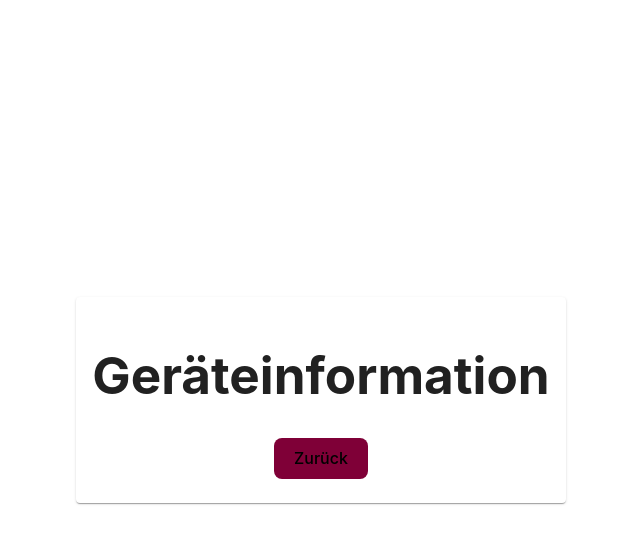
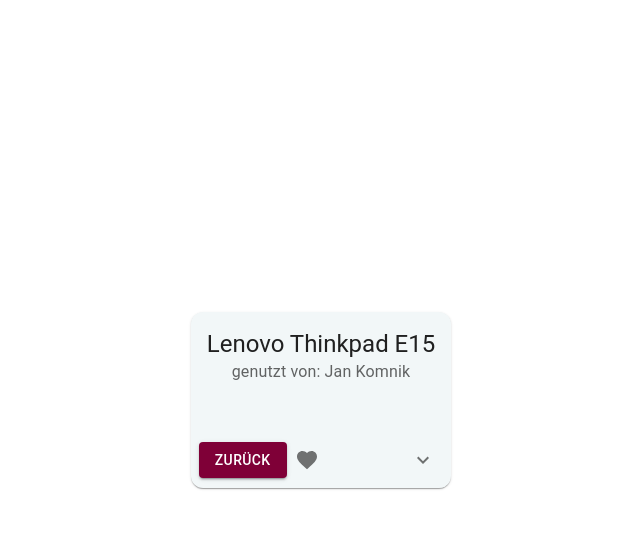
Before and after one commit to DerNikJakom/inventory-manager, a React (Vite) app: page / in a window 1280 px wide. Both pictures are taken after a click on the button "GERÄTEINFORMATION EINSEHEN". Shown: the top 544 px of the page, without its empty margins (319-959 px from the left). Built offline with nearby package versions, Linux system fonts and the light colour scheme.

Commit message:
update functionality and layout

```diff
--- /dev/null
+++ b/src/components/AlertDialog.jsx
@@ -0,0 +1,49 @@
+import * as React from "react";
+import Button from "@mui/material/Button";
+import Dialog from "@mui/material/Dialog";
+import DialogActions from "@mui/material/DialogActions";
+import DialogContent from "@mui/material/DialogContent";
+import DialogContentText from "@mui/material/DialogContentText";
+import DialogTitle from "@mui/material/DialogTitle";
+
+export default function AlertDialog() {
+  const [open, setOpen] = React.useState(true);
+
+  const handleClickOpen = () => {
+    setOpen(true);
+  };
+
+  const handleClose = () => {
+    setOpen(false);
+  };
+
+  return (
+    <React.Fragment>
+      <Button variant="outlined" onClick={handleClickOpen}>
+        Open alert dialog
+      </Button>
+      <Dialog
+        open={open}
+        onClose={handleClose}
+        aria-labelledby="alert-dialog-title"
+        aria-describedby="alert-dialog-description"
+      >
+        <DialogTitle id="alert-dialog-title">
+          {"Use Google's location service?"}
+        </DialogTitle>
+        <DialogContent>
+          <DialogContentText id="alert-dialog-description">
+            Let Google help apps determine location. This means sending
+            anonymous location data to Google, even when no apps are running.
+          </DialogContentText>
+        </DialogContent>
+        <DialogActions>
+          <Button onClick={handleClose}>Disagree</Button>
+          <Button onClick={handleClose} autoFocus>
+            Agree
+          </Button>
+        </DialogActions>
+      </Dialog>
+    </React.Fragment>
+  );
+}
--- a/src/components/BackButton.jsx
+++ b/src/components/BackButton.jsx
@@ -1,12 +1,28 @@
 import React from "react";
+import Button from "@mui/material/Button";
+import { createTheme, ThemeProvider } from "@mui/material/styles";
+
+const { palette } = createTheme();
+const { augmentColor } = palette;
+const createColor = (mainColor) => augmentColor({ color: { main: mainColor } });
+const theme = createTheme({
+  palette: {
+    aliceBlue: createColor("#F2F7F8"),
+    askumaRed: createColor("#7F0037"),
+    white: createColor("#FFFFFF"),
+  },
+});
 
 export default function BackButton(props) {
   return (
-    <button
-      style={{ backgroundColor: "#7F0037" }}
-      onClick={() => props.goBack("")}
-    >
-      Zurück
-    </button>
+    <ThemeProvider theme={theme}>
+      <Button
+        color="askumaRed"
+        variant="contained"
+        onClick={() => props.goBack("")}
+      >
+        {props.value}
+      </Button>
+    </ThemeProvider>
   );
 }
--- a/src/components/DeviceInformation.jsx
+++ b/src/components/DeviceInformation.jsx
@@ -1,17 +1,80 @@
 import React from "react";
+import { styled } from "@mui/material/styles";
 import Card from "@mui/material/Card";
+import CardHeader from "@mui/material/CardHeader";
 import CardContent from "@mui/material/CardContent";
+import CardActions from "@mui/material/CardActions";
+import Collapse from "@mui/material/Collapse";
+import IconButton from "@mui/material/IconButton";
+import Typography from "@mui/material/Typography";
+import FavoriteIcon from "@mui/icons-material/Favorite";
+import ExpandMoreIcon from "@mui/icons-material/ExpandMore";
 import BackButton from "./BackButton";
 
+// export default function DeviceInformation(props) {
+//   return (
+//     <>
+//       <Card sx={{ borderRadius: 3, backgroundColor: "#F2F7F8" }}>
+//         <CardContent>
+//           <h1>Geräteinformation</h1>
+//           <BackButton goBack={props.goBack} value="Zurück" />
+//         </CardContent>
+//       </Card>
+//     </>
+//   );
+// }
+
+const ExpandMore = styled((props) => {
+  const { expand, ...other } = props;
+  return <IconButton {...other} />;
+})(({ theme, expand }) => ({
+  transform: !expand ? "rotate(0deg)" : "rotate(180deg)",
+  marginLeft: "auto",
+  transition: theme.transitions.create("transform", {
+    duration: theme.transitions.duration.shortest,
+  }),
+}));
+
 export default function DeviceInformation(props) {
+  const [expanded, setExpanded] = React.useState(false);
+
+  const handleExpandClick = () => {
+    setExpanded(!expanded);
+  };
+
   return (
-    <>
-      <Card>
+    <Card sx={{ borderRadius: 3, backgroundColor: "#F2F7F8", maxWidth: 600 }}>
+      <CardHeader
+        title="Lenovo Thinkpad E15"
+        subheader="genutzt von: Jan Komnik"
+      />
+      <CardContent>
+        {/* <Typography variant="body2" color="text.secondary">
+          This impressive paella is a perfect party dish and a fun meal to cook
+          together with your guests. Add 1 cup of frozen peas along with the
+          mussels, if you like.
+        </Typography> */}
+      </CardContent>
+      <CardActions disableSpacing>
+        <BackButton value="Zurück" goBack={props.goBack} />
+        <IconButton aria-label="add to favorites">
+          <FavoriteIcon />
+        </IconButton>
+        <ExpandMore
+          expand={expanded}
+          onClick={handleExpandClick}
+          aria-expanded={expanded}
+          aria-label="show more"
+        >
+          <ExpandMoreIcon />
+        </ExpandMore>
+      </CardActions>
+      <Collapse in={expanded} timeout="auto" unmountOnExit>
         <CardContent>
-          <h1>Geräteinformation</h1>
-          <BackButton goBack={props.goBack} />
+          <Typography paragraph>Method:</Typography>
+          <Typography paragraph>Heat 1/2 cup of the br</Typography>
         </CardContent>
-      </Card>
-    </>
+      </Collapse>
+    </Card>
   );
 }
--- a/src/components/Home.jsx
+++ b/src/components/Home.jsx
@@ -1,12 +1,12 @@
 import React, { useState } from "react";
 import InventoryTable from "./InventoryTable";
 import MenuButtons from "./MenuButtons";
-import BackButton from "./BackButton";
 import Card from "@mui/material/Card";
 import CardContent from "@mui/material/CardContent";
 import CardActions from "@mui/material/CardActions";
 import DeviceInformation from "./DeviceInformation";
 import LogOut from "./LogOut";
+import AlertDialog from "./AlertDialog";
 
 export default function Home(props) {
   const [request, setRequest] = useState("");
@@ -23,21 +23,23 @@
     case "logOutBtn":
       console.log("Case: Logout");
       return (
-        <>
-          <LogOut goBack={setRequest} logOut={props.logOut} />
-        </>
+        // TODO: AlertDialog einbauen
+        // <AlertDialog />
+        <LogOut goBack={setRequest} logOut={props.logOut} />
       );
 
     default:
       console.log(`Case: Default`);
       // TODO: Card Design wie in Figma
       return (
-        <Card sx={{ borderRadius: 3, backgroundColor: "#F2F7F8" }}>
+        <Card
+          sx={{ borderRadius: 3, backgroundColor: "#F2F7F8", minWidth: 600 }}
+        >
           <CardContent>
             <h1 style={{ marginTop: 10, marginLeft: 60, marginRight: 60 }}>
               ASKUMA Manager
             </h1>
-            <h2>Was möchtest du tun?</h2>
+            <h2>Was möchten Sie tun?</h2>
 
             <CardActions sx={{ justifyContent: "center" }}>
               <MenuButtons userInput={setRequest} />
--- a/src/components/InventoryTable.jsx
+++ b/src/components/InventoryTable.jsx
@@ -51,7 +51,7 @@
   };
 
   return (
-    <Card>
+    <Card sx={{ borderRadius: 3, backgroundColor: "#F2F7F8" }}>
       <CardContent>
         <h1>Inventar</h1>
         <Paper sx={{ width: "100%", overflow: "hidden" }}>
@@ -100,7 +100,7 @@
           </TableContainer>
         </Paper>
         <br />
-        <BackButton goBack={props.goBack} />
+        <BackButton goBack={props.goBack} value="Zurück" />
       </CardContent>
     </Card>
   );
--- a/src/components/LogOut.jsx
+++ b/src/components/LogOut.jsx
@@ -1,28 +1,42 @@
 import React from "react";
 import Card from "@mui/material/Card";
 import CardContent from "@mui/material/CardContent";
-import BackButton from "./BackButton";
+import Button from "@mui/material/Button";
+import { createTheme, ThemeProvider } from "@mui/material/styles";
+import { Box } from "@mui/material";
+
+const { palette } = createTheme();
+const { augmentColor } = palette;
+const createColor = (mainColor) => augmentColor({ color: { main: mainColor } });
+const theme = createTheme({
+  palette: {
+    aliceBlue: createColor("#F2F7F8"),
+    askumaRed: createColor("#7F0037"),
+    white: createColor("#FFFFFF"),
+  },
+});
 
 export default function LogOut(props) {
   return (
-    <Card sx={{ backgroundColor: "#F2F7F8" }}>
+    <ThemeProvider theme={theme}>
+      <Card sx={{ borderRadius: 3, backgroundColor: "#F2F7F8", minWidth: 600 }}>
         <CardContent>
-        <h2>Möchten Sie sich wirklich ausloggen?</h2>
-        <BackButton
-          style={{ backgroundColor: "#FFFFFF" }}
-          goBack={props.goBack}
-        />
-        <button
+          <h2 style={{ marginTop: 0 }}>Möchten Sie sich wirklich ausloggen?</h2>
+          <Box display="flex" justifyContent="center">
+            <Button variant="outlined" onClick={props.goBack} color="askumaRed">
+              Zurück
+            </Button>
+            <div style={{ width: 10 }}></div>
+            <Button
+              variant="contained"
               onClick={props.logOut}
-          style={{
-            backgroundColor: "#7F0037",
-            color: "white",
-            marginLeft: "1em",
-          }}
+              color="askumaRed"
             >
               Bestätigen
-        </button>
+            </Button>
+          </Box>
         </CardContent>
       </Card>
+    </ThemeProvider>
   );
 }
```
Lines whose indentation alone changed are shown as unchanged.
